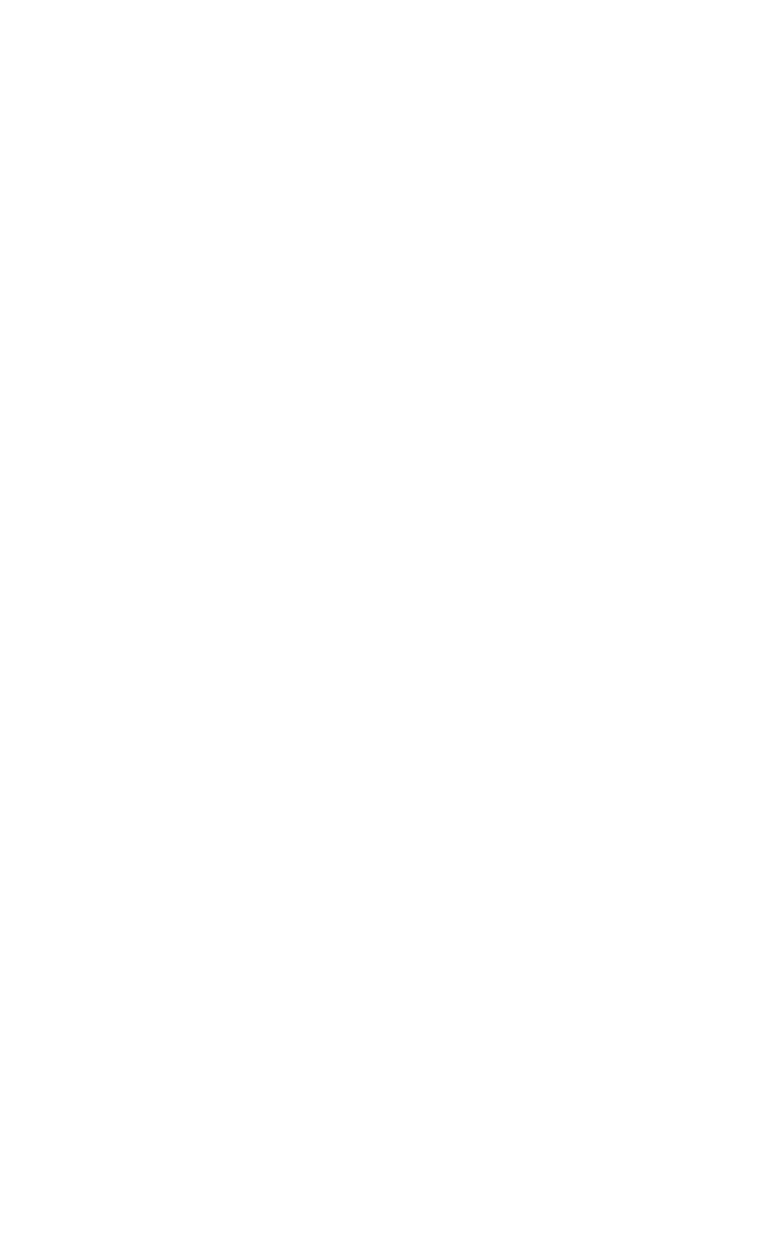
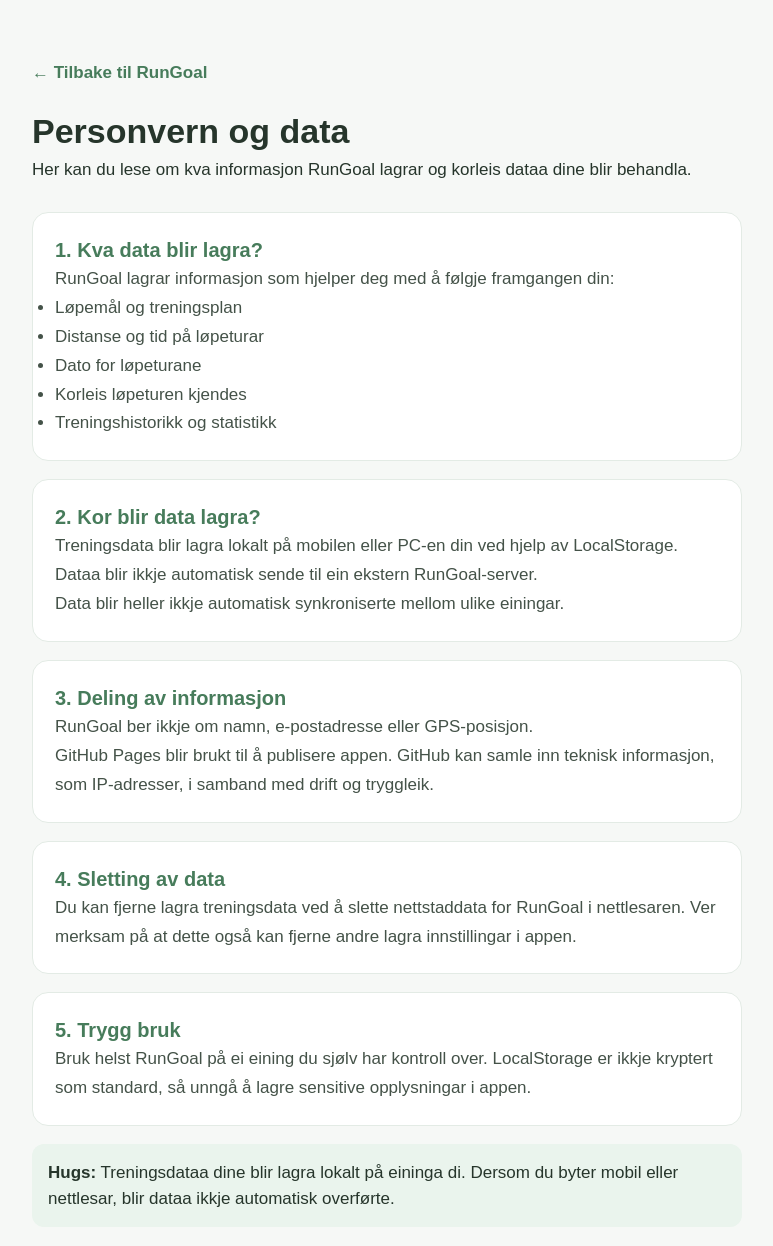
Before and after one commit to e-sarpau1/RunGoal, a plain HTML site: page personvern.html in a window 1280 px wide. Shown: the whole page, without its empty margins (253-1026 px from the left). Before the commit the page ends 800 px from the top, so only its background shows below. Drawn offline with Linux system fonts and the light colour scheme.

Commit message:
personvern5

```diff
--- a/personvern.html
+++ b/personvern.html
@@ -0,0 +1,146 @@
+
+<!DOCTYPE html>
+<html lang="no">
+<head>
+    <meta charset="UTF-8">
+    <meta name="viewport" content="width=device-width, initial-scale=1.0">
+    <meta name="theme-color" content="#62a87c">
+
+    <title>Personvern og data – RunGoal</title>
+
+    <link rel="stylesheet" href="style.css">
+
+    <style>
+        .privacy-page {
+            max-width: 750px;
+            margin: 40px auto;
+            padding: 20px;
+        }
+
+        .privacy-header {
+            margin-bottom: 30px;
+        }
+
+        .privacy-card {
+            background: white;
+            padding: 22px;
+            border-radius: 16px;
+            margin-bottom: 18px;
+            border: 1px solid #e3ebe5;
+        }
+
+        .privacy-card h2 {
+            color: #477c5b;
+            margin-top: 0;
+            font-size: 20px;
+        }
+
+        .privacy-card p,
+        .privacy-card li {
+            line-height: 1.7;
+            color: #445248;
+        }
+
+        .back-link {
+            display: inline-block;
+            color: #477c5b;
+            text-decoration: none;
+            font-weight: bold;
+            margin-bottom: 20px;
+        }
+
+        .privacy-note {
+            background: #eaf4ed;
+            padding: 16px;
+            border-radius: 12px;
+        }
+    </style>
+</head>
+
+<body>
+
+    <main class="privacy-page">
+
+        <a href="index.html" class="back-link">
+            ← Tilbake til RunGoal
+        </a>
+
+        <header class="privacy-header">
+            <h1>Personvern og data</h1>
+            <p>
+                Her kan du lese om kva informasjon RunGoal lagrar
+                og korleis dataa dine blir behandla.
+            </p>
+        </header>
+
+        <section class="privacy-card">
+            <h2>1. Kva data blir lagra?</h2>
+            <p>RunGoal lagrar informasjon som hjelper deg
+            med å følgje framgangen din:</p>
+            <ul>
+                <li>Løpemål og treningsplan</li>
+                <li>Distanse og tid på løpeturar</li>
+                <li>Dato for løpeturane</li>
+                <li>Korleis løpeturen kjendes</li>
+                <li>Treningshistorikk og statistikk</li>
+            </ul>
+        </section>
+
+        <section class="privacy-card">
+            <h2>2. Kor blir data lagra?</h2>
+            <p>
+                Treningsdata blir lagra lokalt på mobilen
+                eller PC-en din ved hjelp av LocalStorage.
+                Dataa blir ikkje automatisk sende til ein
+                ekstern RunGoal-server.
+            </p>
+            <p>
+                Data blir heller ikkje automatisk synkroniserte
+                mellom ulike einingar.
+            </p>
+        </section>
+
+        <section class="privacy-card">
+            <h2>3. Deling av informasjon</h2>
+            <p>
+                RunGoal ber ikkje om namn, e-postadresse
+                eller GPS-posisjon.
+            </p>
+            <p>
+                GitHub Pages blir brukt til å publisere appen.
+                GitHub kan samle inn teknisk informasjon,
+                som IP-adresser, i samband med drift og tryggleik.
+            </p>
+        </section>
+
+        <section class="privacy-card">
+            <h2>4. Sletting av data</h2>
+            <p>
+                Du kan fjerne lagra treningsdata ved å slette
+                nettstaddata for RunGoal i nettlesaren.
+                Ver merksam på at dette også kan fjerne
+                andre lagra innstillingar i appen.
+            </p>
+        </section>
+
+        <section class="privacy-card">
+            <h2>5. Trygg bruk</h2>
+            <p>
+                Bruk helst RunGoal på ei eining du sjølv
+                har kontroll over. LocalStorage er ikkje
+                kryptert som standard, så unngå å lagre
+                sensitive opplysningar i appen.
+            </p>
+        </section>
+
+        <div class="privacy-note">
+            <strong>Hugs:</strong>
+            Treningsdataa dine blir lagra lokalt på eininga
+            di. Dersom du byter mobil eller nettlesar,
+            blir dataa ikkje automatisk overførte.
+        </div>
+
+    </main>
+
+</body>
+</html>
```
Also changed, not shown: index.html (+0 -13 lines).
